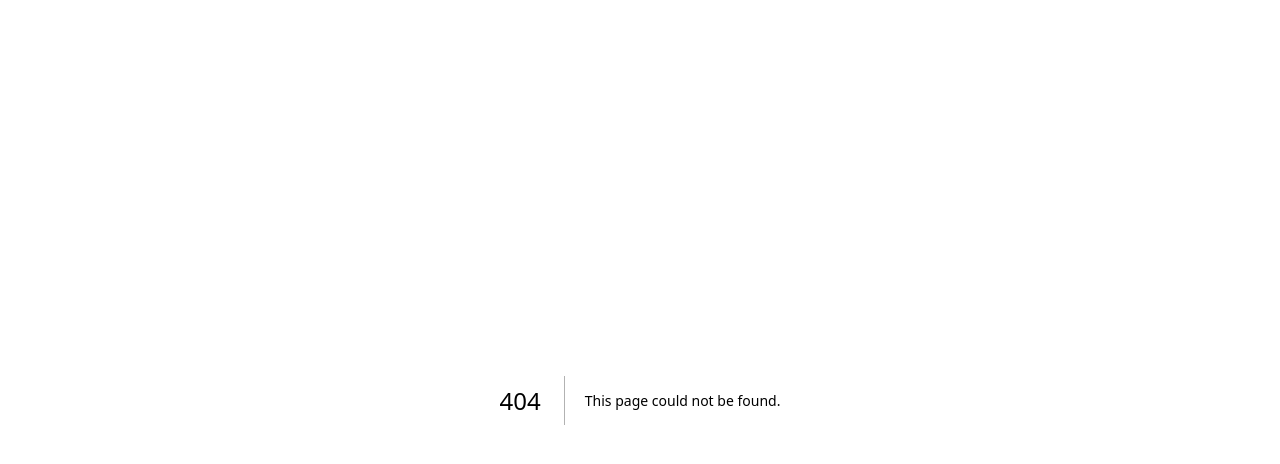
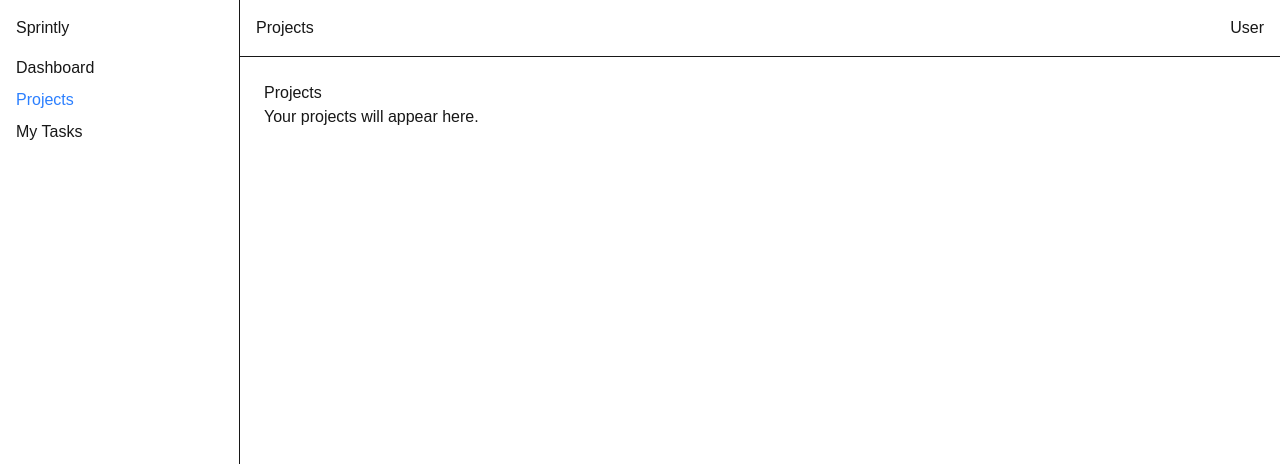
Before and after one commit to Delax3144/sprintly, a Next.js app: page /projects in a window 1280 px wide. Before the commit this address had no page. Shown: the top 464 px of the page. Built offline with nearby package versions, Linux system fonts and the light colour scheme.

Commit message:
feat: add dashboard layout and navigation

```diff
--- /dev/null
+++ b/app/(dashboard)/layout.tsx
@@ -0,0 +1,21 @@
+import Header from "@/components/layout/Header";
+import Sidebar from "@/components/layout/Sidebar";
+
+type DashboardLayoutProps = {
+  children: React.ReactNode;
+};
+
+export default function DashboardLayout({
+  children,
+}: DashboardLayoutProps) {
+    return (
+    <div className="flex min-h-screen">
+        <Sidebar />
+
+        <div className="flex-1">
+        <Header />
+        <main className="p-6">{children}</main>
+        </div>
+    </div>
+    );
+}
--- /dev/null
+++ b/app/(dashboard)/projects/page.tsx
@@ -0,0 +1,8 @@
+export default function ProjectsPage() {
+  return (
+    <div>
+      <h1>Projects</h1>
+      <p>Your projects will appear here.</p>
+    </div>
+  );
+}
--- /dev/null
+++ b/app/(dashboard)/tasks/page.tsx
@@ -0,0 +1,8 @@
+export default function TasksPage() {
+  return (
+    <div>
+      <h1>My tasks</h1>
+      <p>Your Tasks will appear here.</p>
+    </div>
+  );
+}
--- /dev/null
+++ b/components/layout/Header.tsx
@@ -0,0 +1,22 @@
+"use client";
+
+import { usePathname } from "next/navigation";
+
+export default function Header() {
+    const pathname = usePathname();
+
+    let title = "Dashboard";
+
+    if (pathname === "/projects") {
+        title = "Projects";
+    } else if (pathname === "/tasks") {
+        title = "My Tasks";
+    }
+
+    return (
+    <header className="flex items-center justify-between border-b p-4">
+        <h1>{title}</h1>
+        <p>User</p>
+    </header>
+    );
+}
--- /dev/null
+++ b/components/layout/Sidebar.tsx
@@ -0,0 +1,41 @@
+"use client";
+
+import Link from "next/link";
+import { usePathname } from "next/navigation";
+
+export default function Sidebar() {
+  const pathname = usePathname();
+
+  return (
+    <aside className="w-60 shrink-0 border-r p-4">
+      <h2>Sprintly</h2>
+
+      <nav className="mt-4 flex flex-col gap-2">
+        <Link
+          href="/"
+          className={`transition-colors duration-200 hover:text-blue-300 ${
+            pathname === "/" ? "text-blue-500" : ""
+          }`}
+        >
+          Dashboard
+        </Link>
+        <Link
+          href="/projects"
+          className={`transition-colors duration-200 hover:text-blue-300 ${
+            pathname === "/projects" ? "text-blue-500" : ""
+          }`}
+        >
+          Projects
+        </Link>
+        <Link
+          href="/tasks"
+          className={`transition-colors duration-200 hover:text-blue-300 ${
+            pathname === "/tasks" ? "text-blue-500" : ""
+          }`}
+        >
+          My Tasks
+        </Link>
+      </nav>
+    </aside>
+  );
+}
```
Also changed, not shown: app/(dashboard)/page.tsx (renamed from app/page.tsx).
